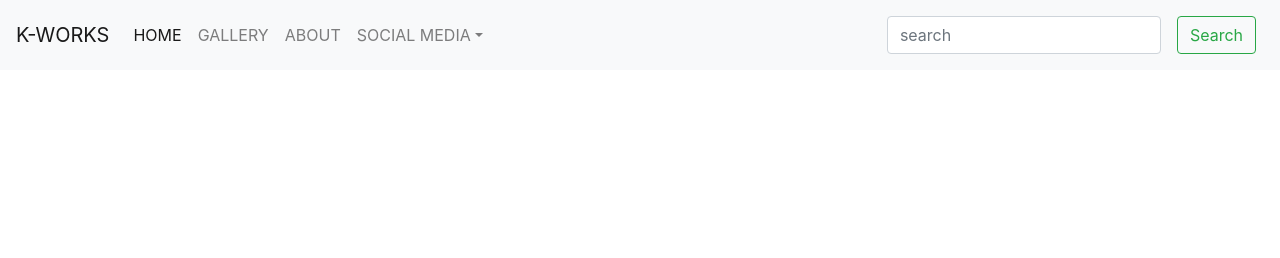
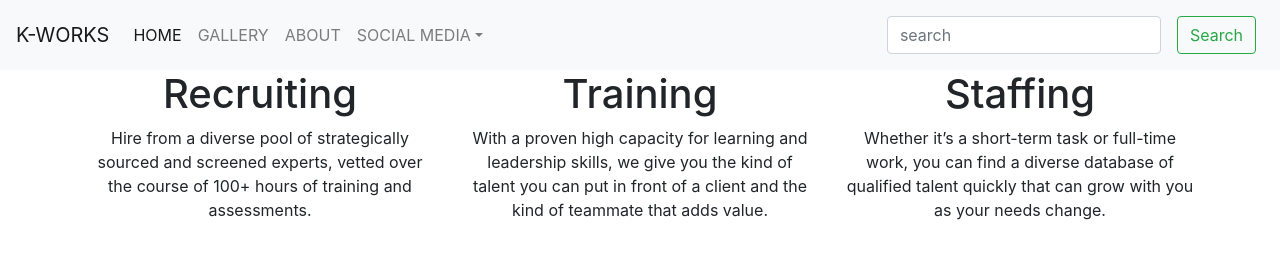
Before and after one commit to garzarobm/groupRepo, a plain HTML site: page index.html in a window 1280 px wide. Drawn offline with nearby package versions, Linux system fonts and the light colour scheme.

Commit message:
3 column text

```diff
--- a/index.html
+++ b/index.html
@@ -7,6 +7,8 @@
     <title>TTS Clone</title>
 </head>
 <body>
+
+    <!-- Nav Bar -->
     <nav class="navbar navbar-expand-lg navbar-light bg-light">
         <a class="navbar-brand" href="#">K-WORKS</a>
         <button class="navbar-toggler" type="button" data-toggle="collapse" data-target="#navbarSupportedContent" aria-controls="navbarSupportedContent" aria-expanded="false" aria-label="Toggle navigation"><span class="navbar-toggler-icon"></span></button>
@@ -38,6 +40,26 @@
             </form>
         </div>
     </nav>
+    <!-- image with button-->
 
+
+    <!-- 3 column text -->
+
+    <div class="container">
+        <div class="row">
+          <div class="col">
+            <h1 class="text-center">Recruiting</h1>
+            <p class="text-justify text-center">Hire from a diverse pool of strategically sourced and screened experts, vetted over the course of 100+ hours of training and assessments. </p>
+          </div>
+          <div class="col">
+            <h1 class="text-center">Training</h1>
+            <p class="text-justify text-center">With a proven high capacity for learning and leadership skills, we give you the kind of talent you can put in front of a client and the kind of teammate that adds value.</p>
+          </div>
+          <div class="col">
+            <h1 class="text-center">Staffing</h1>
+            <p class="text-justify text-center">Whether it’s a short-term task or full-time work, you can find a diverse database of qualified talent quickly that can grow with you as your needs change. </p>
+          </div>
+        </div>
+      </div>
 </body>
 </html>
```
